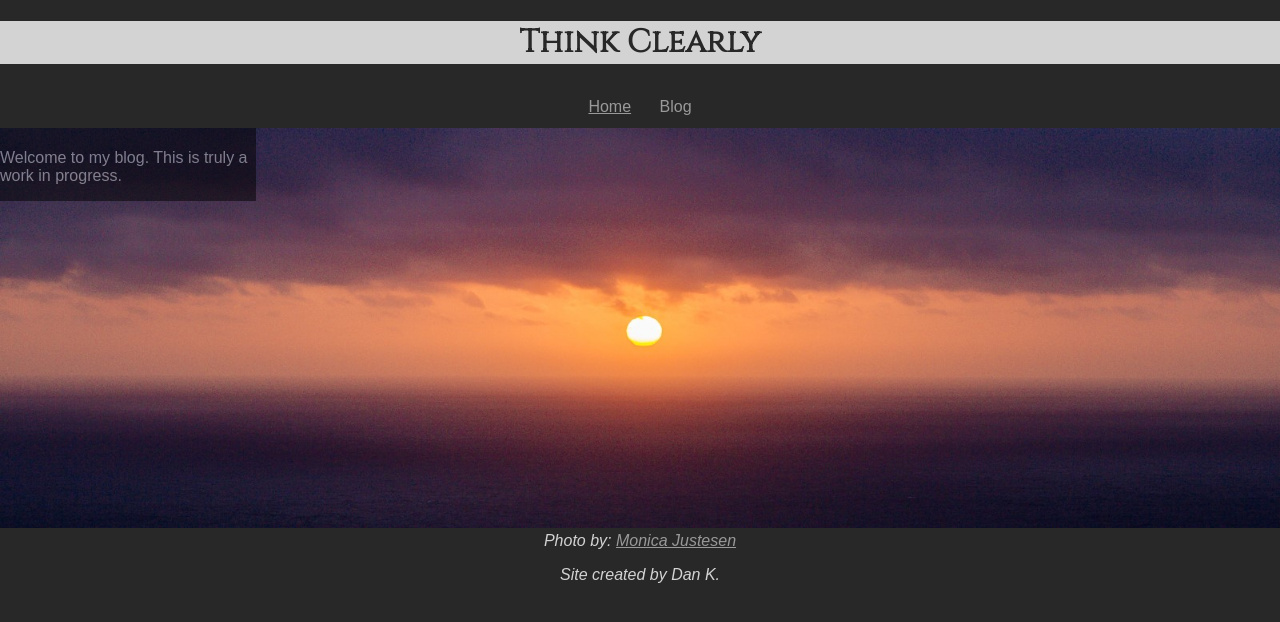
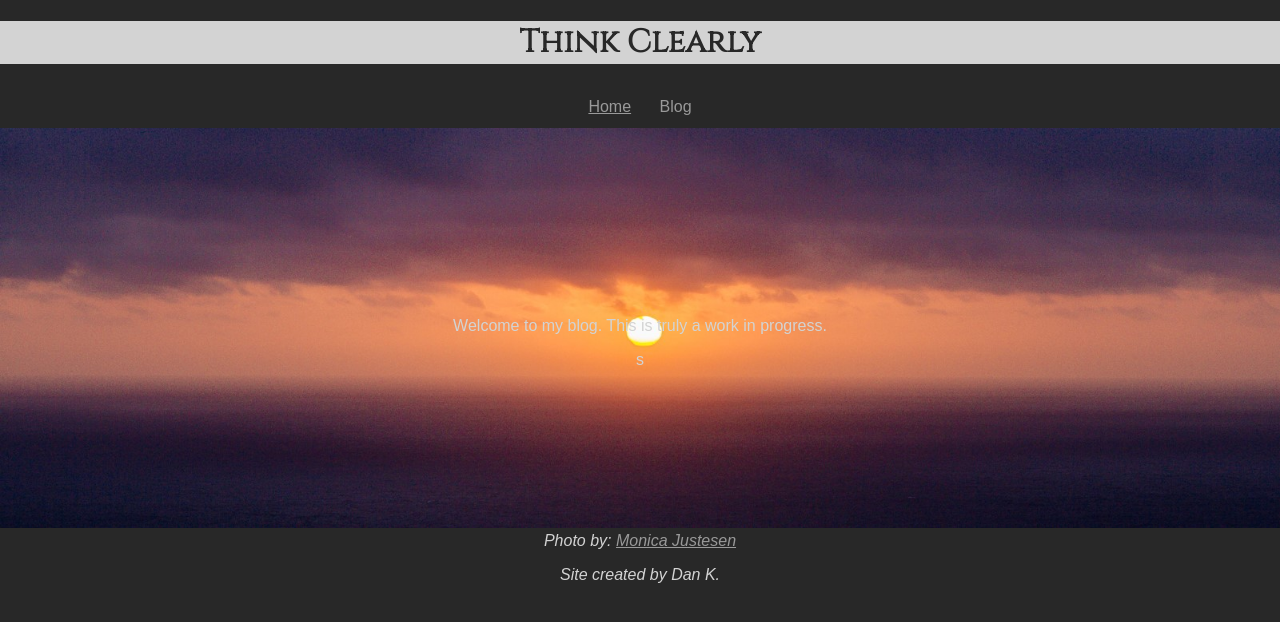
Before and after one commit to dekay2001/dekay2001.github.io, a Jekyll site: the page built from index.md, in a window 1280 px wide. Shown: the top 622 px of the page. Built offline with Jekyll 4.4.1, drawn with Linux system fonts in a browser that asks for light colours; some web fonts are replaced; our own code applies the rules of GitHub Pages for plain Markdown files.

Commit message:
Differnetiating styling of main-text from the post-list using content_class in front matter for index.md for main page and index.md for blog page

```diff
--- a/_layouts/default.html
+++ b/_layouts/default.html
@@ -39,11 +39,11 @@
           </picture>
         </div>
         <!-- top -->
-        <div id="div-main-text" >
+        <div class="{{ page.content_class }}">
           <h1>{{ page.title }}</h1>
           <section>
           {{ content }}
-          </section>
+          </section>s
         </div>
     </main>
     <footer>
--- a/assets/css/responsive-default.css
+++ b/assets/css/responsive-default.css
@@ -18,7 +18,7 @@
     max-height: 500px;
     overflow: hidden;
   }
-  main #div-main-text {
+  main .post-list {
     max-width: 1600px;
     max-height: 500px;
     overflow: auto;
@@ -29,6 +29,14 @@
     background: black;
     opacity: .5;
     text-align: left;
+  }
+  main .main-text {
+    width: 40%;
+    min-width: 200px;
+    position: absolute;
+    top: 50%;
+    left: 50%;
+    transform: translate(-50%, -60%);
   }
   /* trying to center background pic*/
   #default-background-pic {
```
Also changed, not shown: blog/index.md (+3 -0 lines), index.md (+3 -0 lines).
